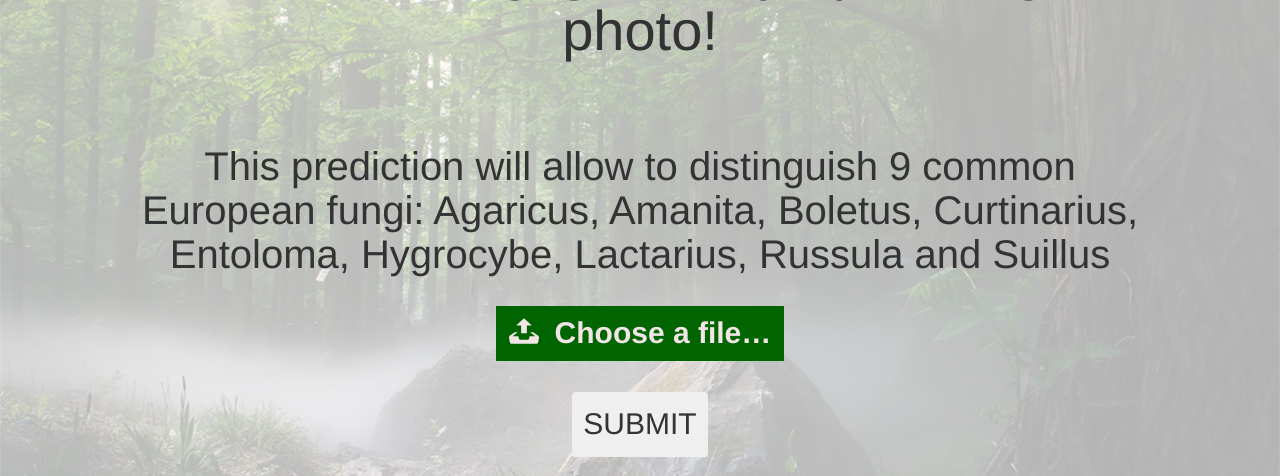
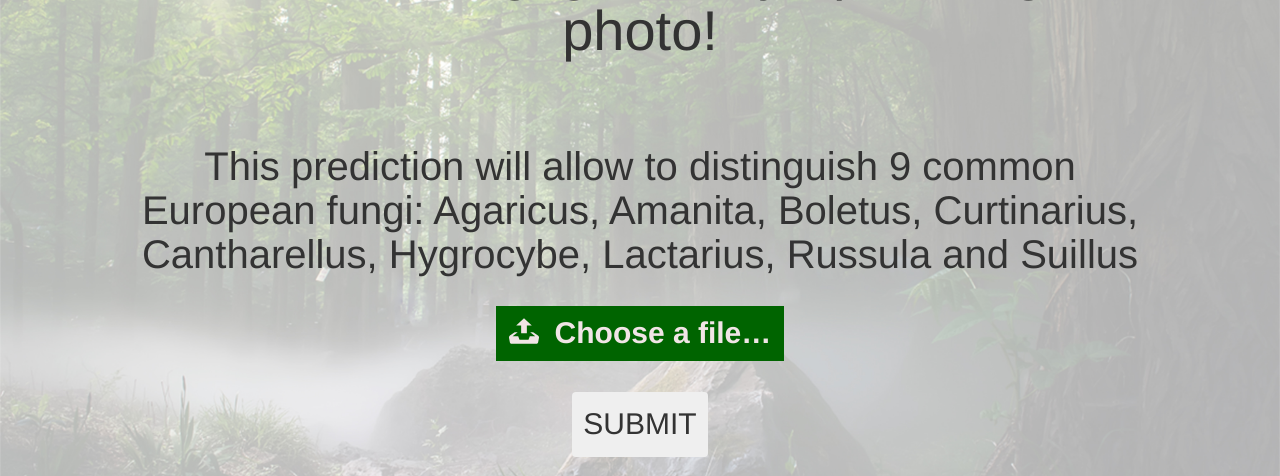
Before and after one commit to dukesilverr/FungiRecognition, a Flask app: page / in a window 1280 px wide. Shown: the part 266-742 px from the top of the page. Run offline with Flask 2, Linux system fonts and the light colour scheme; some libraries are stand-ins or nearby versions.

Commit message:
Updated app

```diff
--- a/app.py
+++ b/app.py
@@ -78,7 +78,7 @@ def submit_file_for_prediction():
         predictions = []
         print(len(request.files.getlist('images')))
         if len(request.files.getlist('images')) > 300:
-            error = 'Only 300 of images allowed for prediction.'
+            error = 'Only 30 images are allowed for prediction.'
             flash(error)
             return redirect(url_for('submit_file_for_prediction'))
         for file in request.files.getlist('images'):
--- a/requirements.txt
+++ b/requirements.txt
@@ -1,5 +1,5 @@
 tensorflow==1.10.0
-Flask==0.12.1
+Flask==1.0.2
 gunicorn==19.7.1
 keras==2.2.4
 imutils==0.4.6
--- a/templates/index.html
+++ b/templates/index.html
@@ -16,7 +16,7 @@
   <div class="selection">
     <h1>Discover fungi genus by uploading a photo!</h1>
     <h2>This prediction will allow to distinguish 9 common European fungi:
-      Agaricus, Amanita, Boletus, Curtinarius, Entoloma, Hygrocybe, Lactarius, Russula and Suillus</h2>
+      Agaricus, Amanita, Boletus, Curtinarius, Cantharellus, Hygrocybe, Lactarius, Russula and Suillus</h2>
     <br>
     <form action="" method=post enctype=multipart/form-data>
       <input type=file name=images multiple id="file-input" data-multiple-caption="{count} files selected" class="inputfile inputfile-1">
```
